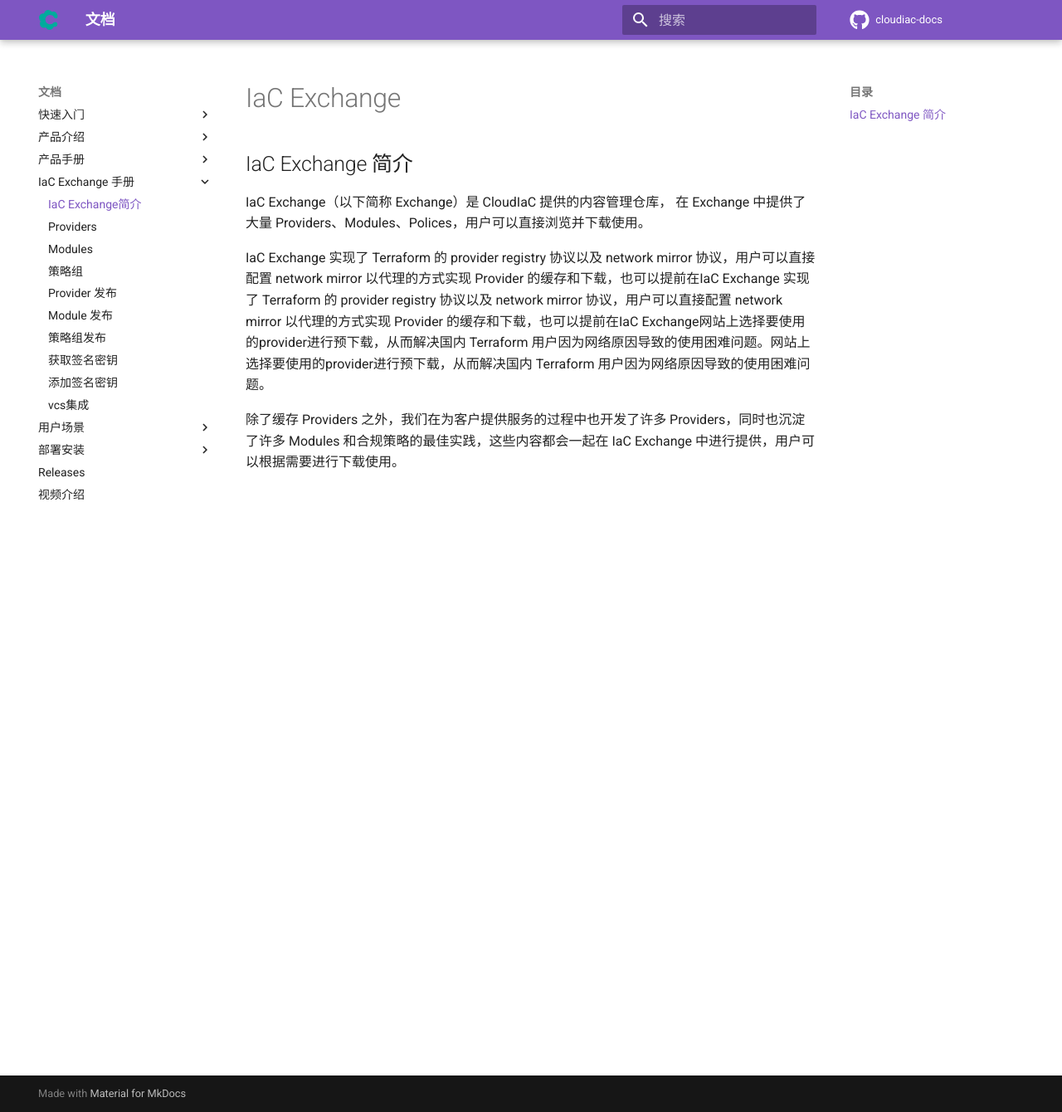
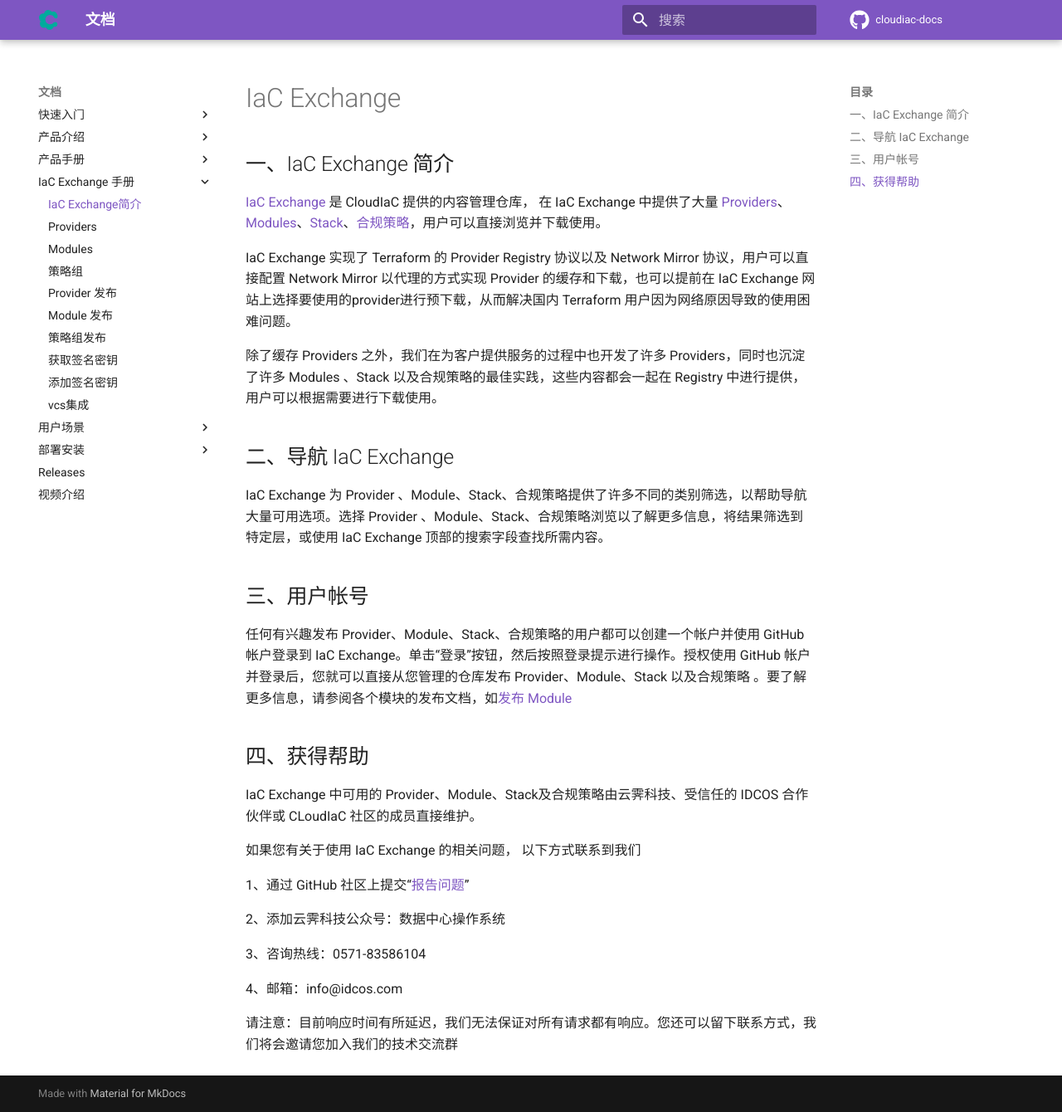
Before and after one commit to idcos/cloudiac-docs, an MkDocs documentation site: the page built from docs/mkdocs/manual/registry.md, in a window 1280 px wide and 1340 px high. Shown: the whole window at 83% size. Built offline with MkDocs 1.6.1 and Material for MkDocs 9.7.7, drawn with Linux system fonts in a browser that asks for light colours; comment, search, counter and statistics services are not loaded; the version menu is left out.

Commit message:
update: 更新文档图片以及内容

```diff
--- a/docs/mkdocs/manual/registry.md
+++ b/docs/mkdocs/manual/registry.md
@@ -1,7 +1,38 @@
 # IaC Exchange
-## IaC Exchange 简介
-IaC Exchange（以下简称 Exchange）是 CloudIaC 提供的内容管理仓库， 在 Exchange 中提供了大量 Providers、Modules、Polices，用户可以直接浏览并下载使用。
+## 一、IaC Exchange 简介
 
-IaC Exchange 实现了 Terraform 的 provider registry 协议以及 network mirror 协议，用户可以直接配置 network mirror 以代理的方式实现 Provider 的缓存和下载，也可以提前在IaC Exchange 实现了 Terraform 的 provider registry 协议以及 network mirror 协议，用户可以直接配置 network mirror 以代理的方式实现 Provider 的缓存和下载，也可以提前在IaC Exchange网站上选择要使用的provider进行预下载，从而解决国内 Terraform 用户因为网络原因导致的使用困难问题。网站上选择要使用的provider进行预下载，从而解决国内 Terraform 用户因为网络原因导致的使用困难问题。
+[IaC Exchange](https://exchange.cloudiac.org/) 是 CloudIaC 提供的内容管理仓库， 在 IaC Exchange 中提供了大量 [Providers](https://exchange.cloudiac.org/provider)、[Modules](https://exchange.cloudiac.org/module)、[Stack](https://exchange.cloudiac.org/stack)、[合规策略](https://exchange.cloudiac.org/compliance-policy)，用户可以直接浏览并下载使用。
 
-除了缓存 Providers 之外，我们在为客户提供服务的过程中也开发了许多 Providers，同时也沉淀了许多 Modules 和合规策略的最佳实践，这些内容都会一起在 IaC Exchange 中进行提供，用户可以根据需要进行下载使用。
+IaC Exchange 实现了 Terraform 的 Provider Registry 协议以及 Network Mirror 协议，用户可以直接配置 Network Mirror 以代理的方式实现 Provider 的缓存和下载，也可以提前在 IaC Exchange 网站上选择要使用的provider进行预下载，从而解决国内 Terraform 用户因为网络原因导致的使用困难问题。
+
+除了缓存 Providers 之外，我们在为客户提供服务的过程中也开发了许多 Providers，同时也沉淀了许多 Modules 、Stack 以及合规策略的最佳实践，这些内容都会一起在 Registry 中进行提供，用户可以根据需要进行下载使用。
+
+
+
+## 二、导航 IaC Exchange
+
+IaC Exchange 为 Provider 、Module、Stack、合规策略提供了许多不同的类别筛选，以帮助导航大量可用选项。选择 Provider 、Module、Stack、合规策略浏览以了解更多信息，将结果筛选到特定层，或使用 IaC Exchange 顶部的搜索字段查找所需内容。
+
+
+
+## 三、用户帐号
+
+任何有兴趣发布 Provider、Module、Stack、合规策略的用户都可以创建一个帐户并使用 GitHub 帐户登录到 IaC Exchange。单击“登录”按钮，然后按照登录提示进行操作。授权使用 GitHub 帐户并登录后，您就可以直接从您管理的仓库发布 Provider、Module、Stack 以及合规策略 。要了解更多信息，请参阅各个模块的发布文档，如[发布 Module ](https://www.cloudiac.org/markdown/docs/mkdocs/cases/module-publish.md)
+
+
+
+## 四、获得帮助
+
+IaC Exchange 中可用的 Provider、Module、Stack及合规策略由云霁科技、受信任的 IDCOS 合作伙伴或 CLoudIaC 社区的成员直接维护。
+
+如果您有关于使用 IaC Exchange 的相关问题， 以下方式联系到我们
+
+1、通过 GitHub 社区上提交“[报告问题](https://github.com/idcos/cloudiac/issues)”
+
+2、添加云霁科技公众号：数据中心操作系统
+
+3、咨询热线：0571-83586104
+
+4、邮箱：info@idcos.com
+
+请注意：目前响应时间有所延迟，我们无法保证对所有请求都有响应。您还可以留下联系方式，我们将会邀请您加入我们的技术交流群
```
Also changed, not shown: docs/mkdocs/manual/templates.md (+3 -3 lines), docs/mkdocs/quick-start/create-template.md (+6 -6 lines), docs/mkdocs/quick-start/deploy-env.md (+1 -1 lines), docs/mkdocs/images/env-depoly-01.png (added), docs/mkdocs/images/tpl-01.png (added), docs/mkdocs/images/tpl-02.png (added), docs/mkdocs/images/tpl-03.png (added), docs/mkdocs/images/tpl-04.png (added), docs/mkdocs/images/tpl-05.png (added), docs/mkdocs/images/tpl-06.png (added), docs/mkdocs/images/tpl-07.png (added), docs/mkdocs/images/tpl-08.png (added).
